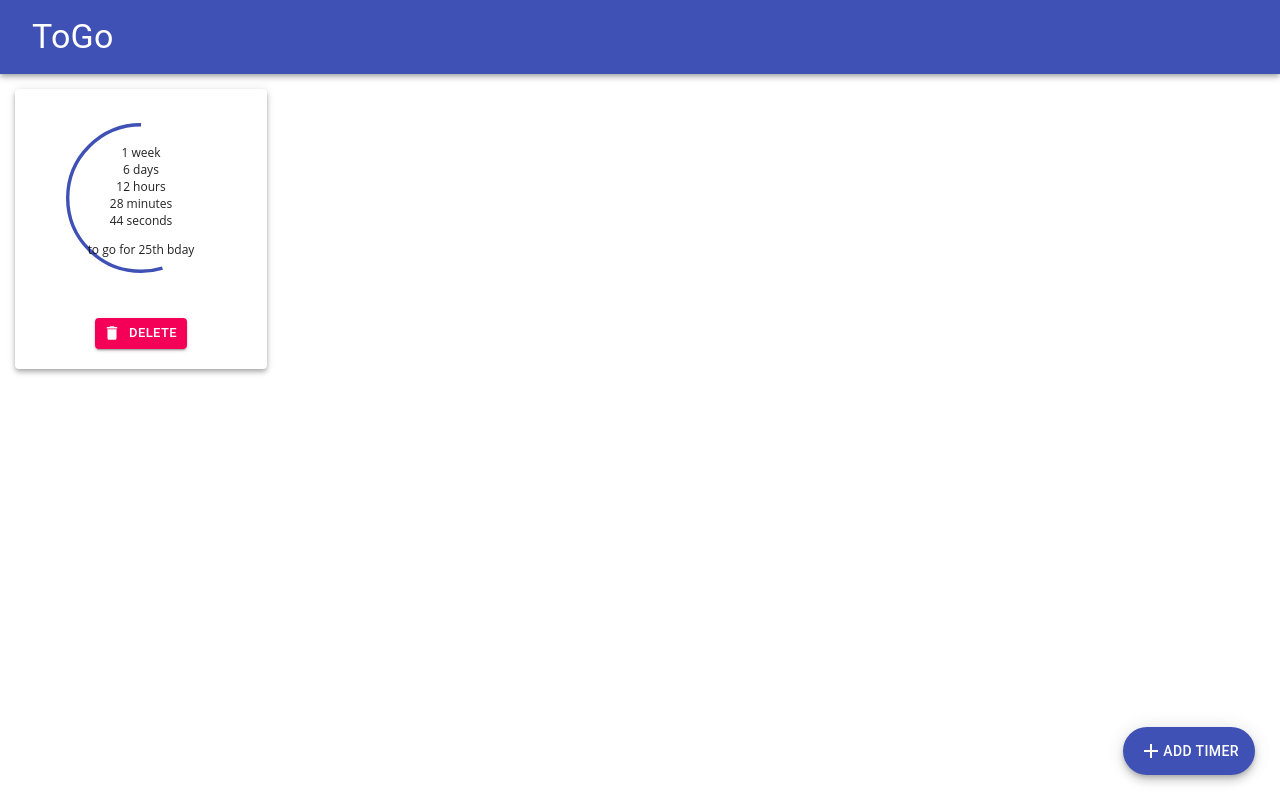
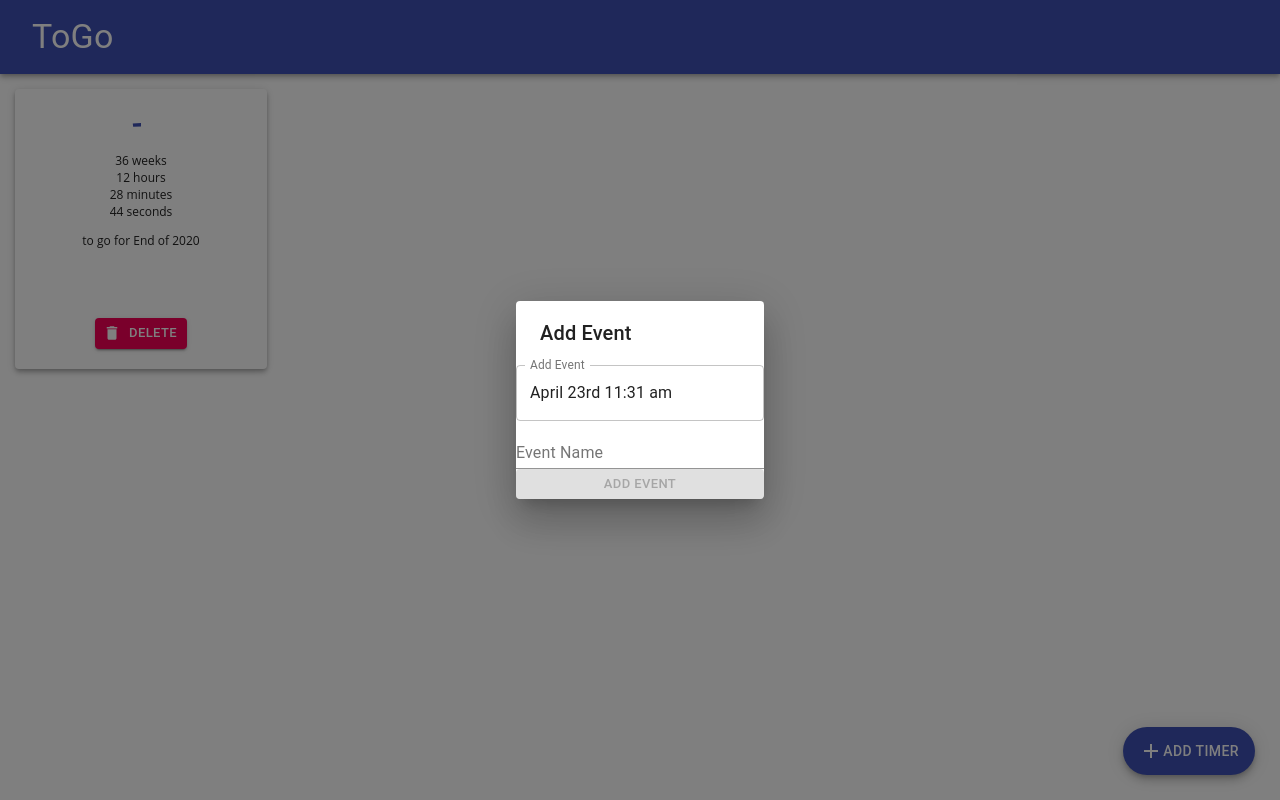
Before and after one commit to electro75/ToGo, a React (Create React App) app: page / in a window 1280 px wide. Both pictures are taken after a click on the button "ADD TIMER". Built offline with nearby package versions, Linux system fonts and the light colour scheme.

Commit message:
add material dialog

```diff
--- a/src/components/timerBody/timerConfig/TimerConfig.js
+++ b/src/components/timerBody/timerConfig/TimerConfig.js
@@ -9,6 +9,8 @@ import {connect} from 'react-redux';
 import { addTimer } from '../../../actions';
 import Fab from '@material-ui/core/Fab';
 import AddIcon from '@material-ui/icons/Add';
+import DialogTitle from '@material-ui/core/DialogTitle';
+import Dialog from '@material-ui/core/Dialog';
 
 const useStyles = makeStyles((theme) => ({
     configBody : {
@@ -24,30 +26,26 @@ let newEvent = {
     timestamp : new Date().getTime()
 }
 
-const TimerConfig = (props) => {
+const EventDialog = (props) => {
 
+    const { onClose, open } = props;
+    const [btnDisabled, setBtnDisabled] = useState(true);
     const [selectedDate, handleDateChange] = useState(new Date());
-    const [btnDisabled, setBtnDisabled] = useState(true)
 
-    const classes = useStyles();
+    const handleClose = () => {
+        onClose();
+    };
 
     const makeEvent = () => {
         newEvent.timestamp = Math.trunc(selectedDate.valueOf() / 1000)
         props.addTimer({...newEvent, createdAt : new Date().getTime() / 1000});
+        handleClose();
     }
 
     return (
-        <MuiPickersUtilsProvider utils ={MomentUtils}>
-            <div className={classes.configBody} >
-            <Fab
-                color="primary"
-                aria-label="add"
-                variant = 'extended'
-                size ="large">
-                <AddIcon />
-                Add Timer
-            </Fab>
-                {/* <DateTimePicker
+        <Dialog onClose={handleClose} aria-labelledby="simple-dialog-title" open={open}>
+            <DialogTitle id="simple-dialog-title">Add Event</DialogTitle>
+            <DateTimePicker
                     label="Add Event"
                     inputVariant="outlined"
                     value={selectedDate}
@@ -69,14 +67,45 @@ const TimerConfig = (props) => {
                     disableElevation={true}
                     disabled = { btnDisabled }>
                     Add Event
-                </Button> */}
+                </Button>
+        </Dialog>
+    )
+}
+
+const TimerConfig = (props) => {
+
+
+    const [open, setOpen] = React.useState(false);
+    const classes = useStyles();
+
+    const handleClickOpen = () => {
+        setOpen(true);
+      };
+
+      const handleClose = () => {
+        setOpen(false);
+      }
+
+    return (
+        <MuiPickersUtilsProvider utils ={MomentUtils}>
+            <div className={classes.configBody} >
+            <Fab
+                onClick={handleClickOpen}
+                color="primary"
+                aria-label="add"
+                variant = 'extended'
+                size ="large">
+                <AddIcon />
+                Add Timer
+            </Fab>
+            <EventDialog open={open} onClose = {handleClose} addTimer={props.addTimer} />
+
             </div>
         </MuiPickersUtilsProvider>
     )
 }
 
 const mapStateToProps = (state) => {
-    console.log(state);
     return state
 }
 
--- a/src/reducers/index.js
+++ b/src/reducers/index.js
@@ -12,8 +12,8 @@ const timerReducer = (timers=[], action) => {
     }
     else {
         return [{
-            name : '25th bday',
-            timestamp : 1588809600,
+            name : 'End of 2020',
+            timestamp : 1609459200,
             createdAt : 1588055104
         }]
     }
```
